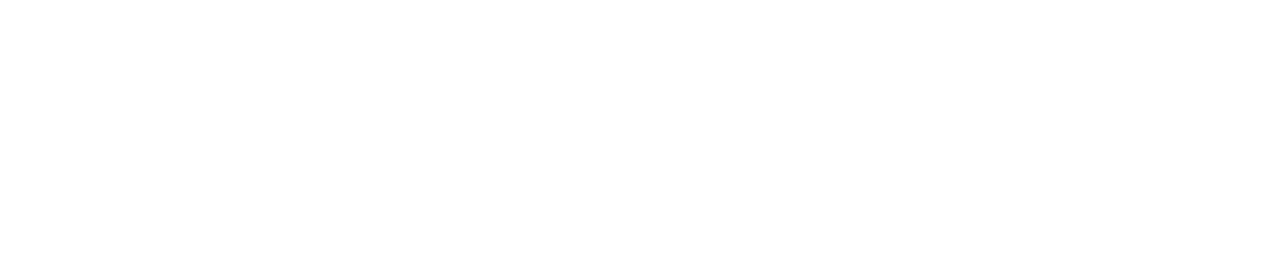
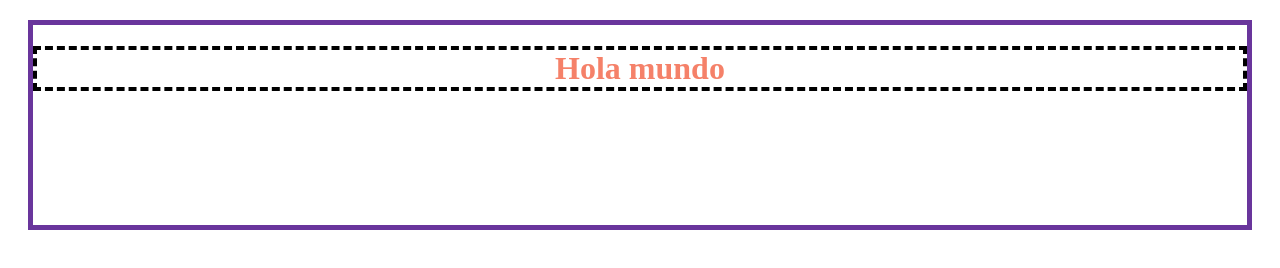
Before and after one commit to Xiovera/modelo-caja, a plain HTML site: page index.html in a window 1280 px wide. Drawn offline with Linux system fonts and the light colour scheme.

Commit message:
primera edicion del css

```diff
--- a/css/main.css
+++ b/css/main.css
@@ -1,3 +1,19 @@
 /**
 Escribir el CSS necesario aqui
+
+p.dashed {border-style: dashed;}
 */
+
+h1 {
+	border: 4px dashed black;
+	color:#f58169;
+	text-align: center;
+}
+div {
+    "color: #f58169;
+     width: 100px;
+	height:200px ;
+	border:5px solid #69359c;
+	padding-bottom: 40px 40px 40px 40px ;
+	margin:20px;"
+}
--- a/index.html
+++ b/index.html
@@ -1,9 +1,11 @@
 <!DOCTYPE html>
 <html>
 	<head>
-		<!--Completar codigo aqui-->
+		<link rel="stylesheet" type="text/css" href="css/main.css"><!--Completar codigo aqui-->
 	</head>
 	<body>
-		<!--Completar codigo aqui-->
+		<div>
+			<h1>Hola mundo</h1>
+		</div><!--Completar codigo aqui-->
 	</body>
 </html>
```
